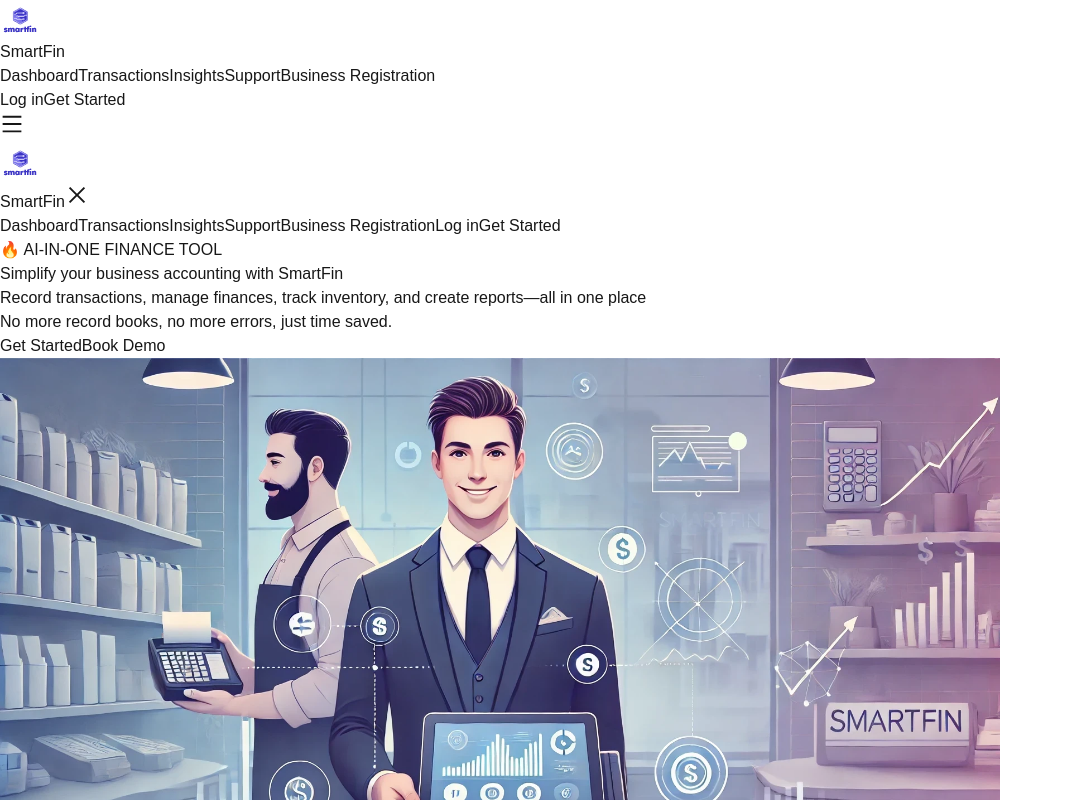
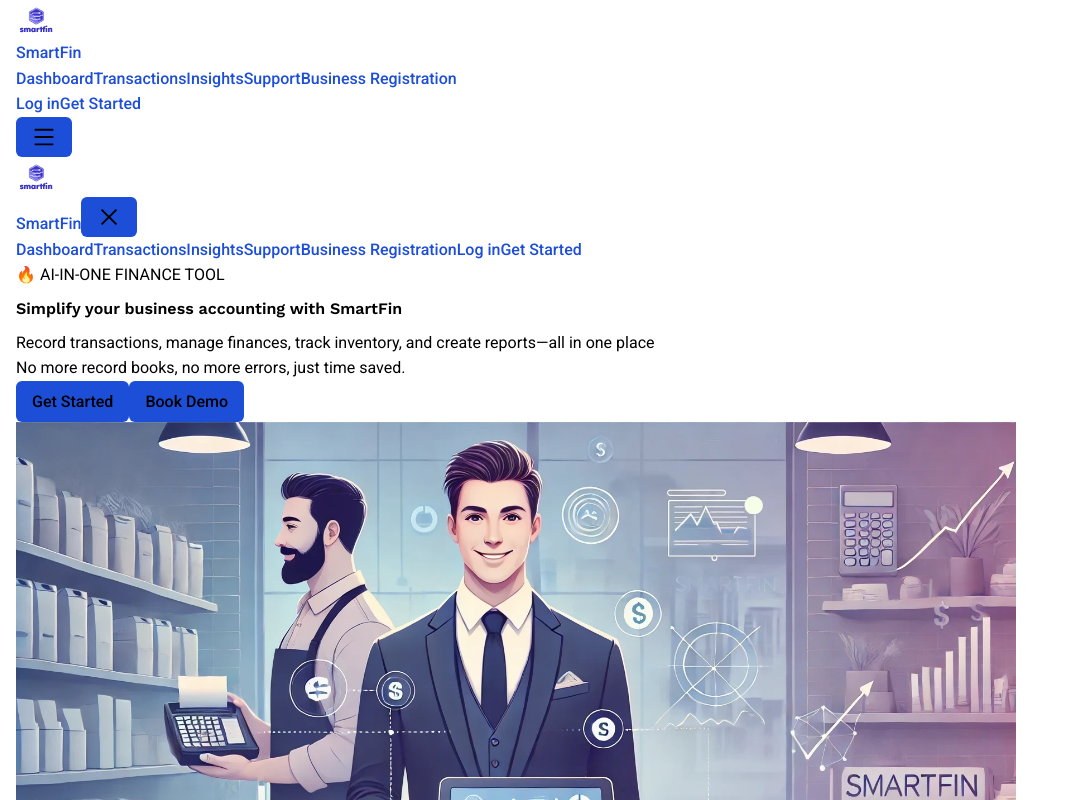
Before and after one commit to Obiajulu-gif/smartfin, a Next.js app: page / in a window 1280 px wide. Shown: the top 800 px of the page, without its empty margins (0-1079 px from the left). Built offline with nearby package versions, Linux system fonts and the light colour scheme.

Commit message:
improve on the ui in global.css

```diff
--- a/src/app/globals.css
+++ b/src/app/globals.css
@@ -1,23 +1,76 @@
+@import url('https://fonts.googleapis.com/css2?family=Roboto:wght@400;500;700&family=Work+Sans:wght@400;500;600&display=swap');
+
 @tailwind base;
 @tailwind components;
 @tailwind utilities;
 
 :root {
   --background: #ffffff;
-  --foreground: #171717;
+  --foreground: #000000;
+  --primary-color: #1d4ed8; /* Blue for links and accents */
+  --font-family: 'Roboto', 'Work Sans', Arial, Helvetica, sans-serif;
 }
 
 @media (prefers-color-scheme: dark) {
   :root {
-    --background: #0a0a0a;
-    --foreground: #ededed;
+    --background: #121212;
+    --foreground: #ffffff;
+    --primary-color: #60a5fa; /* Lighter blue for dark mode */
   }
 }
 
 body {
   color: var(--foreground);
-  background: var(--background);
-  font-family: Arial, Helvetica, sans-serif;
+  background-color: var(--background);
+  font-family: var(--font-family);
+  font-size: 16px;
+  line-height: 1.6;
+  margin: 0;
+  padding: 0 1rem;
+  transition: background-color 0.3s, color 0.3s;
+}
+
+h1, h2, h3, h4, h5, h6 {
+  color: var(--foreground);
+  font-weight: 600;
+  margin: 0.5em 0;
+  font-family: 'Work Sans', 'Roboto', sans-serif;
+}
+
+a {
+  color: var(--primary-color);
+  text-decoration: none;
+  font-weight: 500;
+  transition: color 0.3s;
+}
+
+a:hover {
+  color: var(--primary-color);
+  text-decoration: underline;
+}
+
+button {
+  background-color: var(--primary-color);
+  color: var(--foreground);
+  border: none;
+  padding: 0.5rem 1rem;
+  border-radius: 0.375rem;
+  font-size: 1rem;
+  font-weight: 500;
+  cursor: pointer;
+  transition: background-color 0.3s, color 0.3s;
+}
+
+button:hover {
+  background-color: darken(var(--primary-color), 10%);
+}
+
+input, textarea {
+  padding: 0.5rem;
+  border: 1px solid #ddd;
+  border-radius: 0.375rem;
+  font-size: 1rem;
+  font-family: var(--font-family);
 }
 
 @layer utilities {
```
